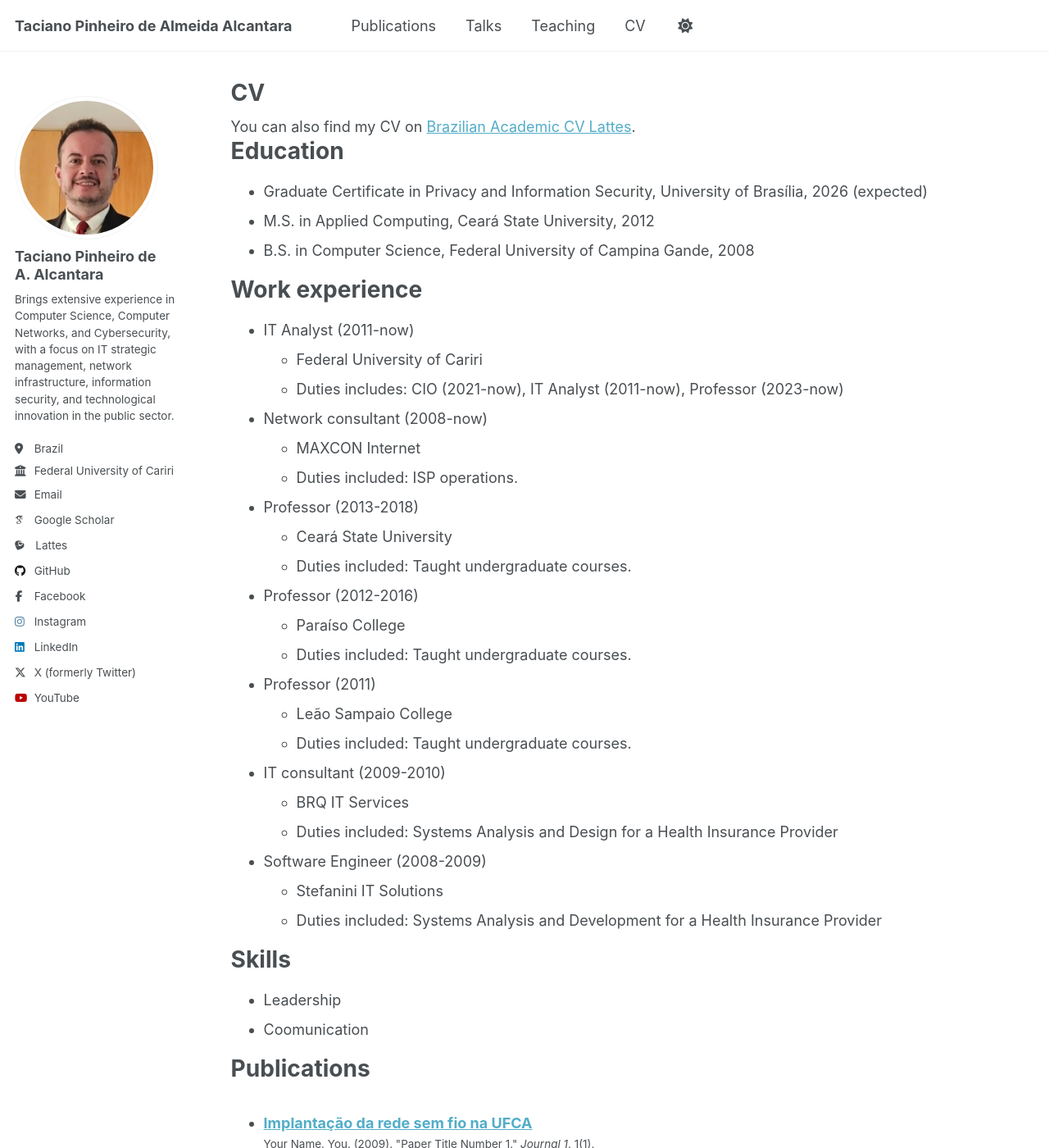
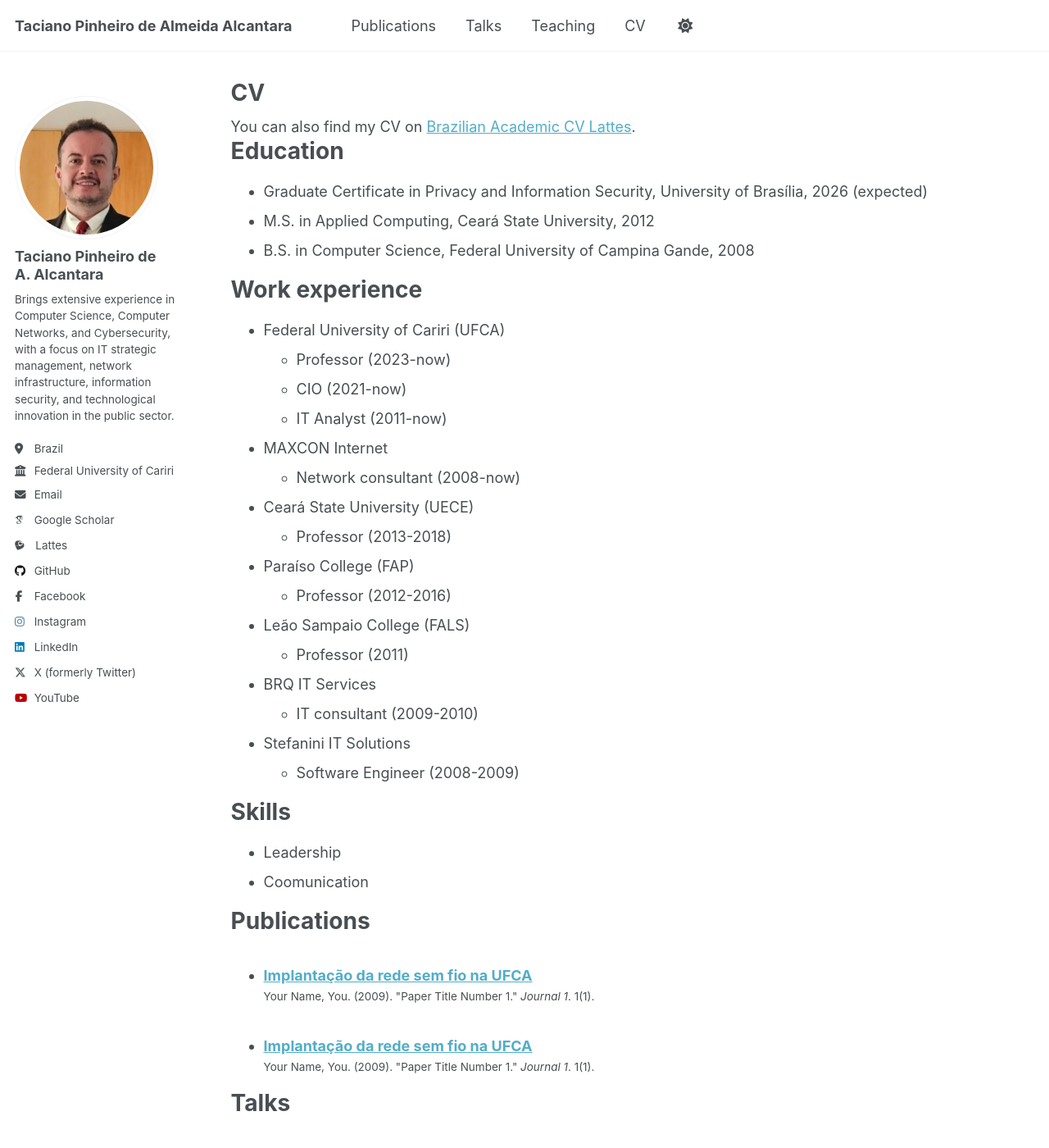
Before and after one commit to tacianopinheiro/tacianopinheiro.github.io, a Jekyll site: the page built from _pages/cv.md, in a window 1280 px wide and 1400 px high. Shown: the whole window at 82% size. Built offline with Jekyll 4.4.1, drawn with Linux system fonts in a browser that asks for light colours; some web fonts are replaced.

Commit message:
Update cv.md

```diff
--- a/_pages/cv.md
+++ b/_pages/cv.md
@@ -21,33 +21,28 @@ Education
 
 Work experience
 ======
-* IT Analyst (2011-now)
-  * Federal University of Cariri
-  * Duties includes: CIO (2021-now), IT Analyst (2011-now), Professor (2023-now)
+* Federal University of Cariri (UFCA)
+  * Professor (2023-now)
+  * CIO (2021-now)
+  * IT Analyst (2011-now)
 
-* Network consultant (2008-now)
-  * MAXCON Internet
-  * Duties included: ISP operations.
+* MAXCON Internet
+  * Network consultant (2008-now)
 
-* Professor (2013-2018)
-  * Ceará State University
-  * Duties included: Taught undergraduate courses.
+* Ceará State University (UECE)
+  * Professor (2013-2018)
 
-* Professor (2012-2016)
-  * Paraíso College
-  * Duties included: Taught undergraduate courses.
+* Paraíso College (FAP)
+  * Professor (2012-2016)
 
-* Professor (2011)
-  * Leão Sampaio College
-  * Duties included: Taught undergraduate courses.
+* Leão Sampaio College (FALS)
+  * Professor (2011)
 
-* IT consultant (2009-2010)
-  * BRQ IT Services
-  * Duties included: Systems Analysis and Design for a Health Insurance Provider
+* BRQ IT Services
+  * IT consultant (2009-2010)
 
-* Software Engineer (2008-2009)
-  * Stefanini IT Solutions
-  * Duties included: Systems Analysis and Development for a Health Insurance Provider
+* Stefanini IT Solutions
+  * Software Engineer (2008-2009)
 
 Skills
 ======
```
